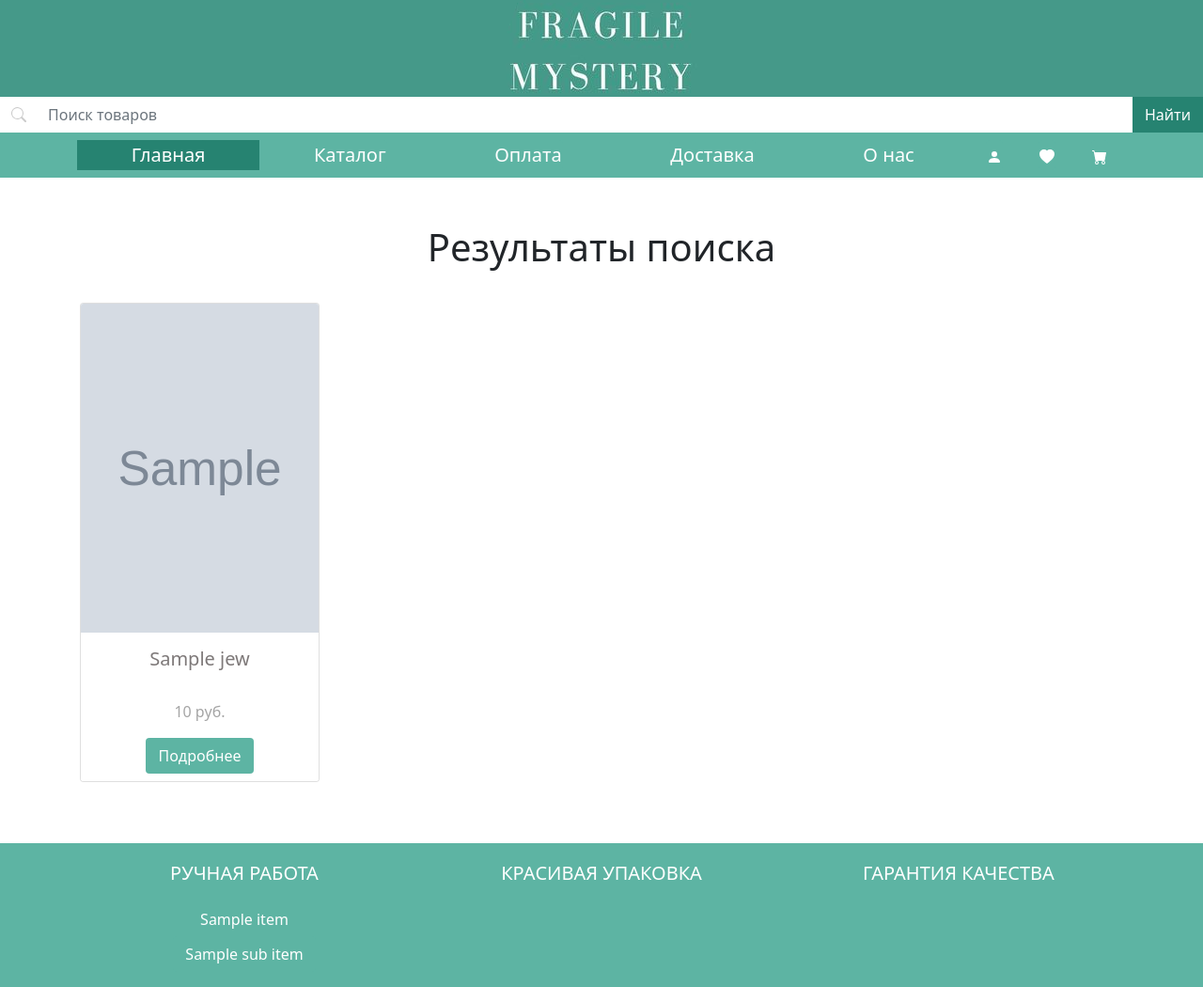
After one commit to Daniil-Solo/Jewelry-Shop-on-Django, a Django app: template jewshop/core/templates/core/jewelry_search.html in a window 1280 px wide. The commit adds this page. Shown: the whole page at 94% size. Run offline with Django 4.2, Linux system fonts and the light colour scheme; the template is opened without the code that fills it: most values are stand-ins (such as "Sample title", 1, 10 or a date in 2020); grey boxes marked "Sample" are stand-in pictures.

Commit message:
update and add design for search

```diff
--- a/jewshop/core/static/core/css/styles.css
+++ b/jewshop/core/static/core/css/styles.css
@@ -223,6 +223,26 @@ section#view{
 #view .col-form{
     padding: 5px 0px;
 }
+/*------------------Поиск--------------*/
+section#search{
+    margin-top: 50px;
+    margin-bottom: 50px;
+}
+#search h3{
+    margin: 5px 0px 20px 0px;
+}
+#search .card-item {
+    padding: 15px;
+}
+#search .card-footer{
+    border-top: 0px;
+    background: white;
+}
+#search .card-img-top {
+    height: 350px;
+    width: 100%;
+    object-fit: cover;
+}
 /*------------------Авторизация--------------*/
 #auth .item_field{
     border: 0px;
--- a/jewshop/core/templates/core/content.html
+++ b/jewshop/core/templates/core/content.html
@@ -6,15 +6,17 @@
     <a href="#">
         <img class="center" src="{%static 'core/images/logo.png' %}"  alt="Логотип">
     </a>
+    <form action="{% url 'search' %}" method="get">
         <div class="input-group">
             <span class="input-group-text" id="search_icon">
             <svg width="16" height="16">
                   <path d="M11.742 10.344a6.5 6.5 0 1 0-1.397 1.398h-.001c.03.04.062.078.098.115l3.85 3.85a1 1 0 0 0 1.415-1.414l-3.85-3.85a1.007 1.007 0 0 0-.115-.1zM12 6.5a5.5 5.5 0 1 1-11 0 5.5 5.5 0 0 1 11 0z"/>
                 </svg>
             </span>
-        <input type="text" id="search_input" class="form-control without_box" placeholder="Поиск товаров">
+            <input type="search" name="q" id="search_input" class="form-control without_box" placeholder="Поиск товаров" value="{{q}}">
             <button class="btn btn-underline without_box dark-green" id="search_btn" type="submit">Найти</button>
         </div>
+    </form>
 </header>
 
 <nav class="navbar navbar-expand-lg navbar-light pretty-green sticky-top" id="menu">
--- /dev/null
+++ b/jewshop/core/templates/core/jewelry_search.html
@@ -0,0 +1,34 @@
+{% extends 'core/content.html' %}
+{% load static %}
+
+{% block maincontent %}
+<section id="search">
+    <div class="container">
+        <h3 class="text-center display-6">Результаты поиска</h3>
+        <div class="row">
+            {% if jewelries %}
+            {% for jew in jewelries %}
+            <div class="card-item col-12 col-lg-3 col-md-4">
+                <div class="card h-100">
+                    <a href="{{ jew.get_absolute_url }}">
+                        <img src="{{jew.main_photo.url}}" class="card-img-top" alt="фото украшения">
+                    </a>
+                    <div class="card-body text-center">
+                        <h5 class="card-title title-gray">{{jew.title}}</h5>
+                    </div>
+                    <div class="card-footer text-center">
+                        <p class="card-text price-gray">{{jew.price|floatformat:"0"}} руб.</p>
+                        <a href="{{ jew.get_absolute_url }}" class="btn btn-detail pretty-green without_box">Подробнее</a>
+                    </div>
+                </div>
+            </div>
+            {% endfor %}
+            {% else %}
+            <p class="text-center">
+                По вашему запросу ничего не найдено(
+            </p>
+            {% endif %}
+        </div>
+    </div>
+</section>
+{% endblock %}
```
Lines whose indentation alone changed are shown as unchanged.
